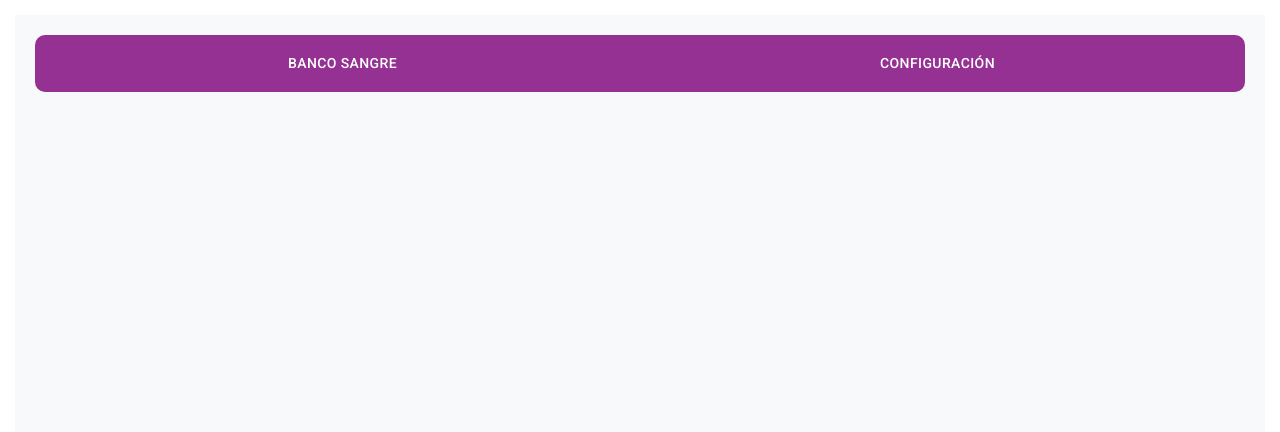
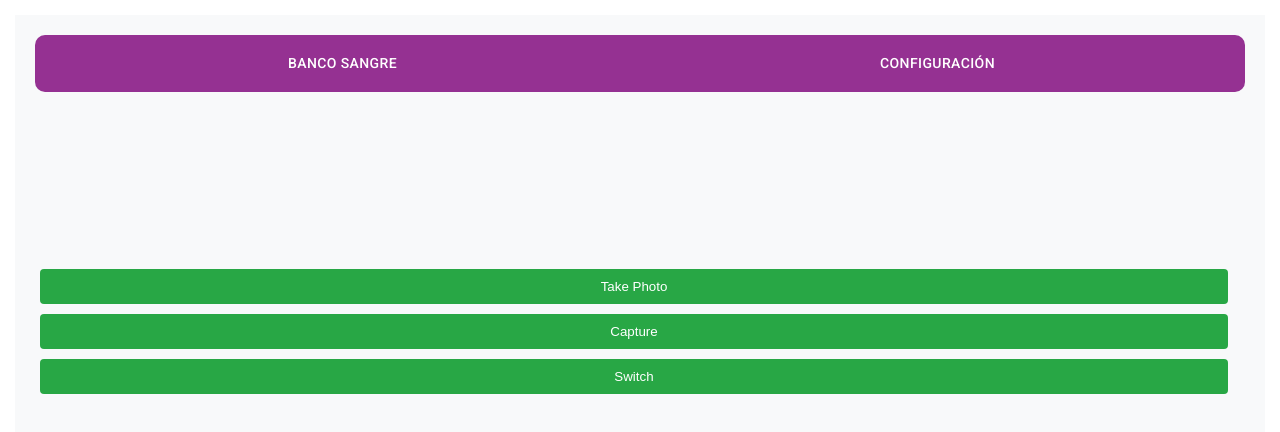
Before and after one commit to aletznotop/izzitio, a React (Create React App) app: page /foto in a window 1280 px wide. Both pictures are taken after typing "Sample", "Sample123" into the empty fields and a click on the button "Login". Shown: the top 432 px of the page. Built offline with nearby package versions, Linux system fonts and the light colour scheme; a small style sheet from the web is missing.

Commit message:
Se agrega el Componente de Foto. Falta Implementarlo en la Pagína de Pacientes

```diff
--- a/src/App.js
+++ b/src/App.js
@@ -7,6 +7,7 @@ import Crud from "./components/Crud";
 import OrderForm from "./components/OrderForm";
 import Payment from "./components/Payment";
 import IGENPacientes from "./components/IGENPacientes";
+import Foto from "./components/foto"
 import "./App.css";
 import styled from "styled-components";
 
@@ -91,6 +92,7 @@ function App() {
               <MenuItem component={Link} to="/payment" onClick={handleCloseBancoSangre}>Mercado Pago</MenuItem>
               <MenuItem component={Link} to="/IGENPacientes" onClick={handleCloseBancoSangre}>Nueva Solicitud</MenuItem>
               <MenuItem component={Link} to="/IBSSeparacionHemocomponentes" onClick={handleCloseBancoSangre}>Separacion Hemocomponentes</MenuItem>
+              <MenuItem component={Link} to="/foto" onClick={handleCloseBancoSangre}>Foto</MenuItem>
             </Menu>
 
             {/* Menú Configuración */}
@@ -127,6 +129,7 @@ function App() {
             <Route path="/dimensiones" element={<div>Dimensiones</div>} /> {/* Añadir componente */}
             <Route path="/hemocomponentes" element={<div>Hemocomponentes</div>} /> {/* Añadir componente */}
             <Route path="/tipobolsas" element={<div>Tipo Bolsas</div>} /> {/* Añadir componente */}
+            <Route path="/foto" element={<Foto/>} /> {/* Añadir componente */}
           </Routes>
         </div>
       </AppContainer>
--- a/src/components/DatosDemograficos.js
+++ b/src/components/DatosDemograficos.js
@@ -57,8 +57,8 @@ const DatosDemograficos = ({ formData, tipoIdOptions, sexoOptions, onChange, onB
       <DatePicker
         label="Fecha Nacimiento"
         name="FECHANACIMIENTO"
-        value={formData.FECHANACIMIENTO || dayjs()}
-        onChange={(date) => onChange({ target: { value: date, name: "FECHANACIMIENTO" } })}
+        value={formData.FECHANACIMIENTO1 || dayjs()}
+        onChange={(date) => onChange({ target: { value: date, name: "FECHANACIMIENTO1" } })}
         renderInput={(params) => <TextField {...params} fullWidth />}
       />
     </LocalizationProvider>
--- /dev/null
+++ b/src/components/foto.js
@@ -0,0 +1,134 @@
+import React from "react";
+
+class Foto extends React.Component {
+  constructor() {
+    super();
+
+    this.cameraNumber = 0;
+
+    this.state = {
+      imageDataURL: null,
+    };
+  }
+
+  initializeMedia = async () => {
+    this.setState({ imageDataURL: null });
+
+    if (!("mediaDevices" in navigator)) {
+      navigator.mediaDevices = {};
+    }
+
+    if (!("getUserMedia" in navigator.mediaDevices)) {
+      navigator.mediaDevices.getUserMedia = function (constraints) {
+        var getUserMedia =
+          navigator.webkitGetUserMedia || navigator.mozGetUserMedia;
+
+        if (!getUserMedia) {
+          return Promise.reject(new Error("getUserMedia Not Implemented"));
+        }
+
+        return new Promise((resolve, reject) => {
+          getUserMedia.call(navigator, constraints, resolve, reject);
+        });
+      };
+    }
+
+    //Get the details of video inputs of the device
+    const videoInputs = await this.getListOfVideoInputs();
+
+    //The device has a camera
+    if (videoInputs.length) {
+      navigator.mediaDevices
+        .getUserMedia({
+          video: {
+            deviceId: {
+              exact: videoInputs[this.cameraNumber].deviceId,
+            },
+          },
+        })
+        .then((stream) => {
+          this.player.srcObject = stream;
+        })
+        .catch((error) => {
+          console.error(error);
+        });
+    } else {
+      alert("The device does not have a camera");
+    }
+  };
+
+  capturePicture = () => {
+    var canvas = document.createElement("canvas");
+    canvas.width = this.player.videoWidth;
+    canvas.height = this.player.videoHeight;
+    var contex = canvas.getContext("2d");
+    contex.drawImage(this.player, 0, 0, canvas.width, canvas.height);
+    this.player.srcObject.getVideoTracks().forEach((track) => {
+      track.stop();
+    });
+
+    console.log(canvas.toDataURL());
+    this.setState({ imageDataURL: canvas.toDataURL() });
+  };
+
+  switchCamera = async () => {
+    const listOfVideoInputs = await this.getListOfVideoInputs();
+
+    // The device has more than one camera
+    if (listOfVideoInputs.length > 1) {
+      if (this.player.srcObject) {
+        this.player.srcObject.getVideoTracks().forEach((track) => {
+          track.stop();
+        });
+      }
+
+      // switch to second camera
+      if (this.cameraNumber === 0) {
+        this.cameraNumber = 1;
+      }
+      // switch to first camera
+      else if (this.cameraNumber === 1) {
+        this.cameraNumber = 0;
+      }
+
+      // Restart based on camera input
+      this.initializeMedia();
+    } else if (listOfVideoInputs.length === 1) {
+      alert("The device has only one camera");
+    } else {
+      alert("The device does not have a camera");
+    }
+  };
+
+  getListOfVideoInputs = async () => {
+    // Get the details of audio and video output of the device
+    const enumerateDevices = await navigator.mediaDevices.enumerateDevices();
+
+    //Filter video outputs (for devices with multiple cameras)
+    return enumerateDevices.filter((device) => device.kind === "videoinput");
+  };
+
+  render() {
+    const playerORImage = Boolean(this.state.imageDataURL) ? (
+      <img src={this.state.imageDataURL} alt="cameraPic" />
+    ) : (
+      <video
+        ref={(refrence) => {
+          this.player = refrence;
+        }}
+        autoPlay
+      ></video>
+    );
+
+    return (
+      <div className="Foto">
+        {playerORImage}
+        <button onClick={this.initializeMedia}>Take Photo</button>
+        <button onClick={this.capturePicture}>Capture</button>
+        <button onClick={this.switchCamera}>Switch</button>
+      </div>
+    );
+  }
+}
+
+export default Foto;
```
Also changed, not shown: src/components/IGENPacientes.jsx (+11 -1 lines), src/components/CamposDinamicos.js (line endings or trailing spaces).
